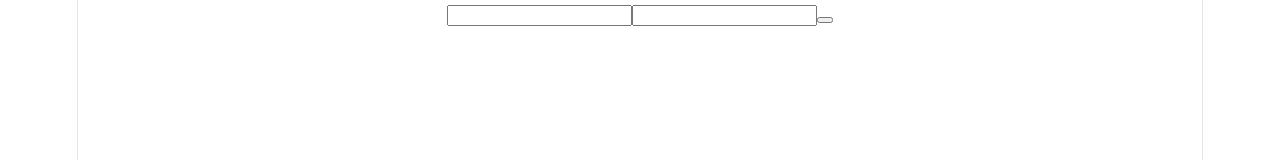
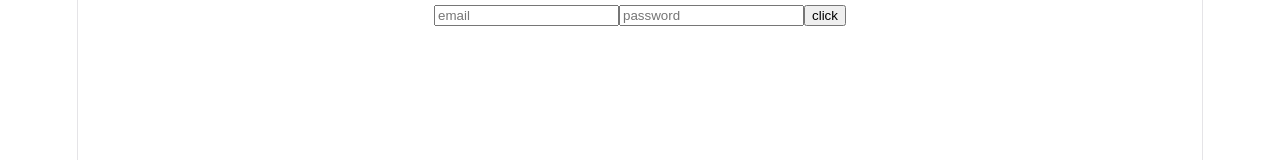
Before and after one commit to poliakx/inventory-app-ai-front-end, a React (Vite) app: page /login in a window 1280 px wide. Shown: the top 160 px of the page. Built offline with nearby package versions, Linux system fonts and the light colour scheme.

Commit message:
feat: add token persistence and auto-redirect on login

```diff
--- a/src/pages/LoginPage.jsx
+++ b/src/pages/LoginPage.jsx
@@ -1,3 +1,4 @@
+import { useEffect } from "react";
 import { z } from "zod";
 import { useForm } from "react-hook-form";
 import { useAuthStore } from "../store/authStore.js";
@@ -24,17 +25,23 @@ export function LoginPage () {
     console.error(error)
     }
   };
+
+  const token = useAuthStore((store) => store.token);
+
+  useEffect(() => {
+    if (token) navigate('/dashboard')
+  }, [token])
   return(
     <form onSubmit={handleSubmit(onSubmit)}>
-      <input {...register('email')}>
+      <input placeholder="email" {...register('email')}>
       </input>
       {errors.email && <span>{errors.email.message}</span>}
 
-      <input {...register('password')}>
+      <input placeholder="password" {...register('password')}>
       </input>
       {errors.password && <span>{errors.password.message}</span>}
 
-      <button type="submit"></button>
+      <button type="submit">click</button>
     </form>
   );
 };
--- a/src/store/authStore.js
+++ b/src/store/authStore.js
@@ -1,6 +1,9 @@
-import { create } from 'zustand'
+import { create } from 'zustand';
+import { persist } from 'zustand/middleware';
 
-export const useAuthStore = create((set) => ({
+export const useAuthStore = create(
+  persist((set) => ({
   token: null,
   setToken: (token ) => set({ token })
-}));
+  }), {name: "auth-storage"}
+));
```
